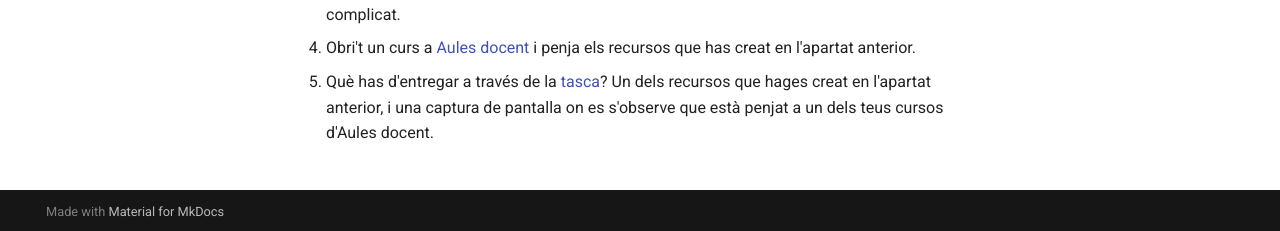
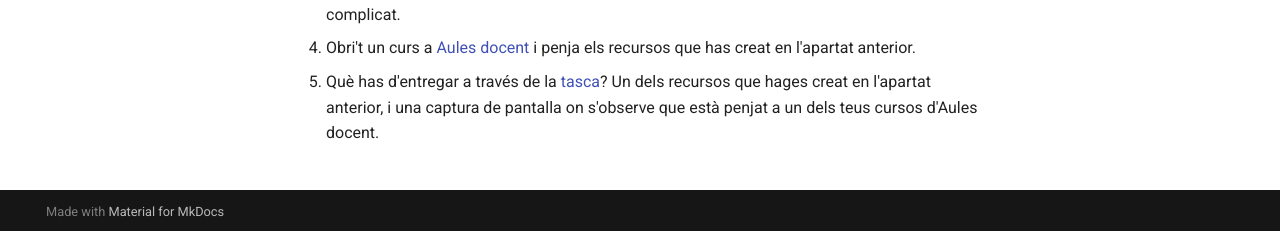
Before and after one commit to cursos-cefire/aprenentatge-idiomes-software-lliure, an MkDocs documentation site: the page built from content/unitat 1/tasques.md, in a window 1280 px wide. Shown: the part 666-897 px from the top of the page. Built offline with MkDocs 1.6.1 and Material for MkDocs 9.7.7, drawn with Linux system fonts in a browser that asks for light colours.

```diff
--- a/content/unitat 1/tasques.md
+++ b/content/unitat 1/tasques.md
@@ -6,4 +6,4 @@ Les tasques que hauràs de realitzar en aquesta unitat seran les següents.
 2. Visualitza els [vídeos d'exemple](h5p.md#creació-dun-recurs-h5p-utilitzant-lumi) i baixa els arxius que en ells s'han creat. Obri'ls amb Lumi i trasteja amb ells, canvia la interactivitat, els textos... Estan disponibles a l'apartat d'exemples.
 3. Intenta crear des de zero, qualsevol dels recursos disponibles. No comences pels més difícils, comença per un més simple i quan et sentes còmode, intenta algun altre més complicat.
 4. Obri't un curs a [Aules docent](https://aules.edu.gva.es/docent/login/index.php) i penja els recursos que has creat en l'apartat anterior.
-5. Què has d'entregar a través de la [tasca](https://aules.edu.gva.es/formaciodelprofessorat/mod/assign/view.php?id=19556)? Un dels recursos que hages creat en l'apartat anterior, i una captura de pantalla on es s'observe que està penjat a un dels teus cursos d'Aules docent.
+5. Què has d'entregar a través de la [tasca](https://aules.edu.gva.es/formaciodelprofessorat/mod/assign/view.php?id=19556)? Un dels recursos que hages creat en l'apartat anterior, i una captura de pantalla on s'observe que està penjat a un dels teus cursos d'Aules docent.
--- a/docs/unitat 1/tasques/index.html
+++ b/docs/unitat 1/tasques/index.html
@@ -318,7 +318,7 @@
 <li>Visualitza els <a href="../h5p/#creació-dun-recurs-h5p-utilitzant-lumi">vídeos d'exemple</a> i baixa els arxius que en ells s'han creat. Obri'ls amb Lumi i trasteja amb ells, canvia la interactivitat, els textos... Estan disponibles a l'apartat d'exemples.</li>
 <li>Intenta crear des de zero, qualsevol dels recursos disponibles. No comences pels més difícils, comença per un més simple i quan et sentes còmode, intenta algun altre més complicat.</li>
 <li>Obri't un curs a <a href="https://aules.edu.gva.es/docent/login/index.php">Aules docent</a> i penja els recursos que has creat en l'apartat anterior.</li>
-<li>Què has d'entregar a través de la <a href="https://aules.edu.gva.es/formaciodelprofessorat/mod/assign/view.php?id=19556">tasca</a>? Un dels recursos que hages creat en l'apartat anterior, i una captura de pantalla on es s'observe que està penjat a un dels teus cursos d'Aules docent.</li>
+<li>Què has d'entregar a través de la <a href="https://aules.edu.gva.es/formaciodelprofessorat/mod/assign/view.php?id=19556">tasca</a>? Un dels recursos que hages creat en l'apartat anterior, i una captura de pantalla on s'observe que està penjat a un dels teus cursos d'Aules docent.</li>
 </ol>
 
 
```
Also changed, not shown: 2 other files.
